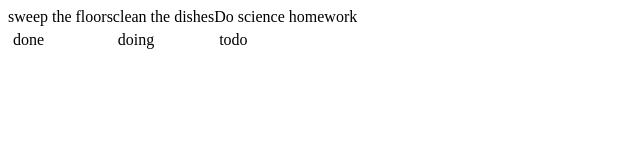
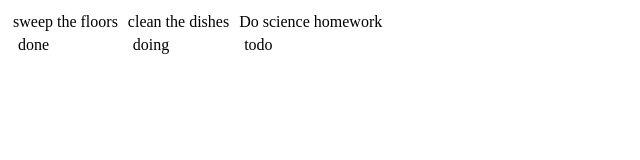
Before and after one commit to knightmoves-schools/capstone-071-display-task-status-bwherry-netizen, a website: page index.html in a window 1280 px wide. Shown: the whole page, without its empty margins (0-640 px from the left). Drawn offline with Linux system fonts and the light colour scheme.

Commit message:
Update index.html

```diff
--- a/index.html
+++ b/index.html
@@ -10,7 +10,7 @@
             display: flex;
         }
 
-        #task-discription {
+        #task-description {
             padding: 5px;
         }
 
```
